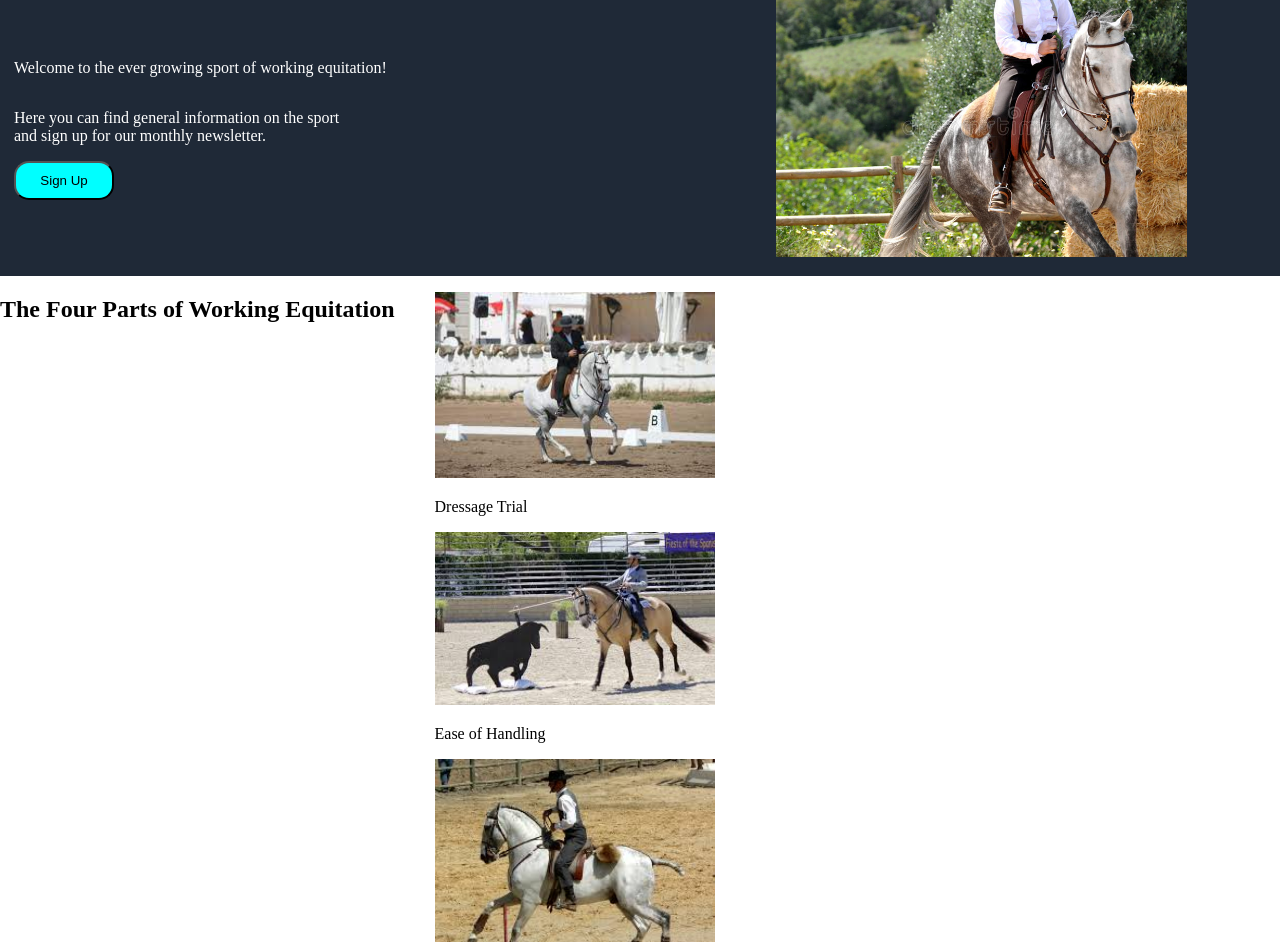
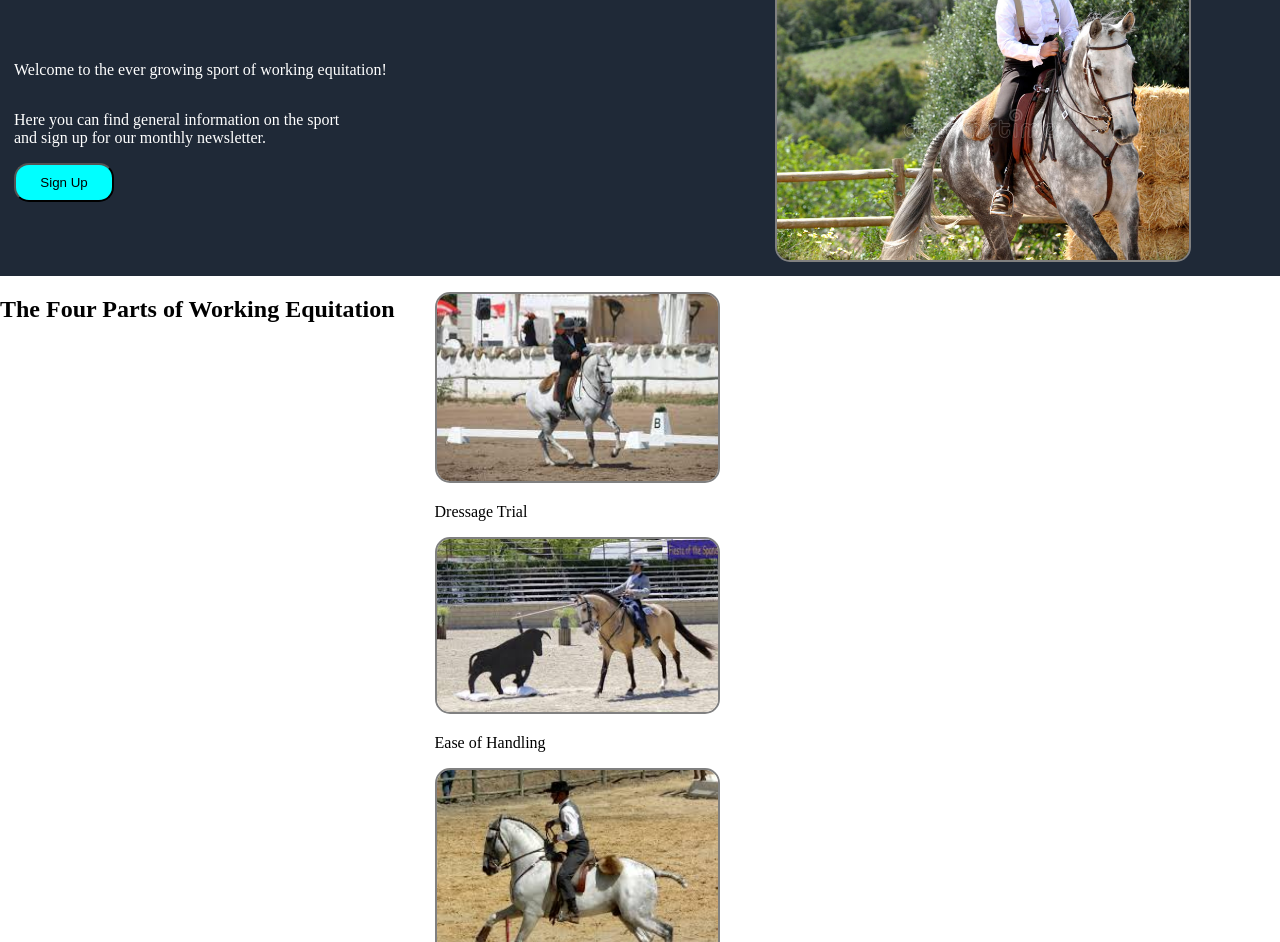
Before and after one commit to floofyhorses/odin-landing-page, a plain HTML site: page index.html in a window 1280 px wide. Shown: the part 105-1047 px from the top of the page. Drawn offline with Linux system fonts and the light colour scheme.

Commit message:
Add border to images.

```diff
--- a/styles.css
+++ b/styles.css
@@ -21,6 +21,9 @@ h1 {
     width:fit-content;
     margin: 0;
 }
+h2 {
+    text-align: center;
+}
 header > p {
     color: rgb(190, 210, 229);
 }
@@ -28,6 +31,9 @@ header > p {
 img {
     width: 35%;
     height: auto;
+    border: 2px solid gray;
+    border-radius: 15px;
+
 }
 
 .main-image {
@@ -80,6 +86,7 @@ img {
 
 .main-content {
     display: flex;
+    align-items: space-between;
     flex: 1;
 }
 
```
